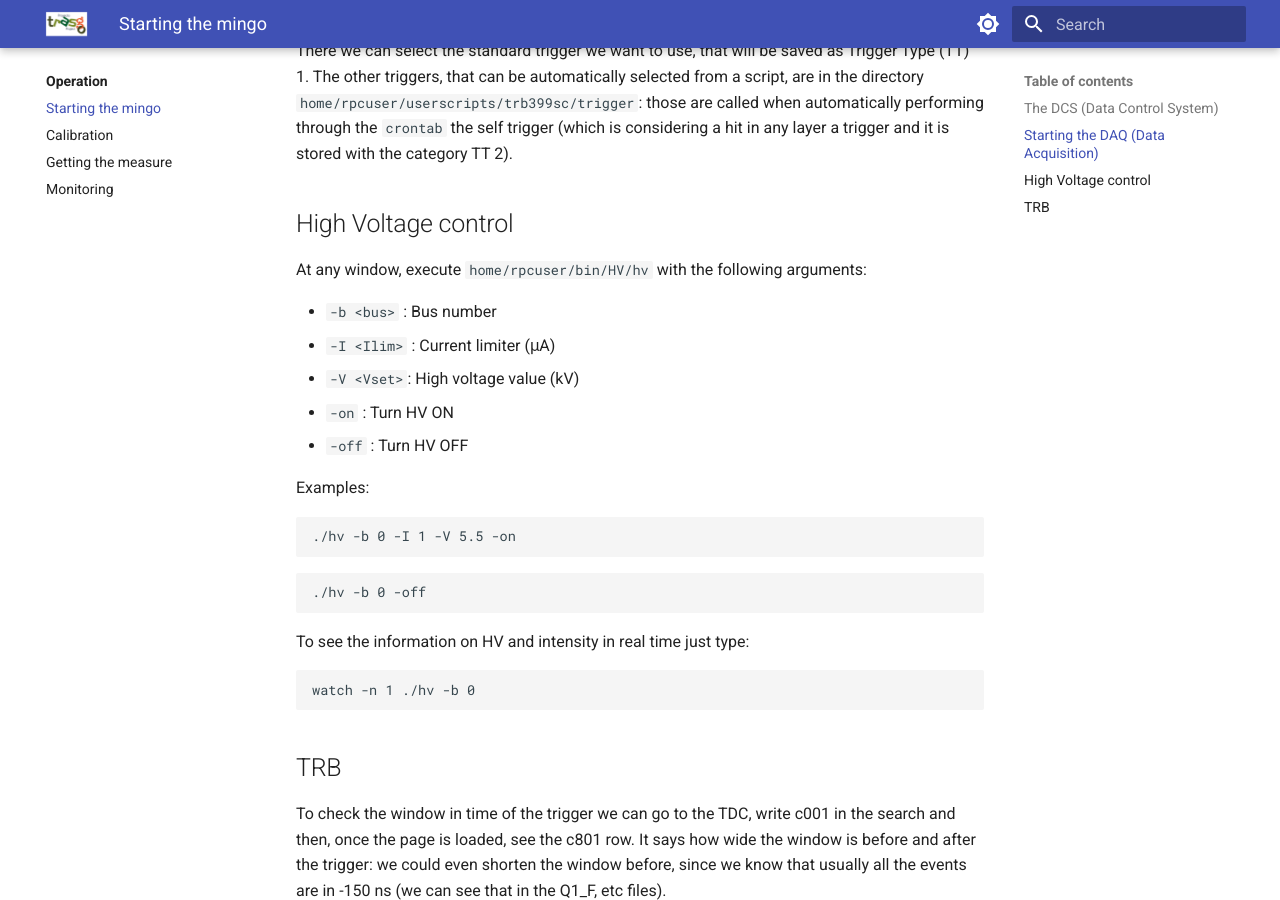
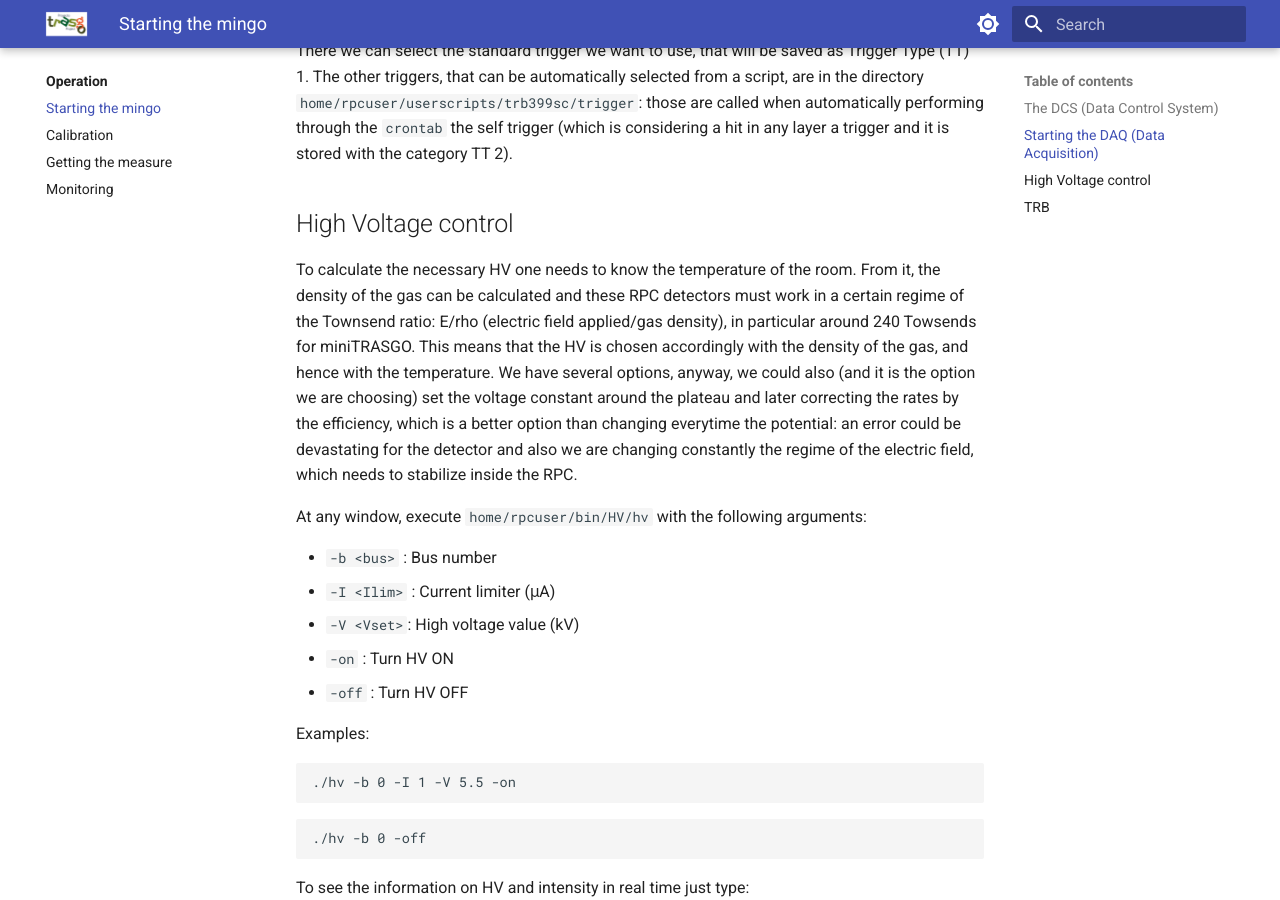
Before and after one commit to cayesoneira/miniTRASGO-documentation, an MkDocs documentation site: the page built from docs/operation/configuration.md, in a window 1280 px wide and 900 px high, scrolled down 848 px. Built offline with MkDocs 1.6.1 and Material for MkDocs 9.7.7, drawn with Linux system fonts in a browser that asks for light colours.

Commit message:
Update configuration.md

```diff
--- a/docs/operation/configuration.md
+++ b/docs/operation/configuration.md
@@ -16,6 +16,8 @@
 There we can select the standard trigger we want to use, that will be saved as Trigger Type (TT) 1. The other triggers, that can be automatically selected from a script, are in the directory `home/rpcuser/userscripts/trb399sc/trigger`: those are called when automatically performing through the `crontab` the self trigger (which is considering a hit in any layer a trigger and it is stored with the category TT 2).
 
 ## High Voltage control
+To calculate the necessary HV one needs to know the temperature of the room. From it, the density of the gas can be calculated and these RPC detectors must work in a certain regime of the Townsend ratio: E/rho (electric field applied/gas density), in particular around 240 Towsends for miniTRASGO. This means that the HV is chosen accordingly with the density of the gas, and hence with the temperature. We have several options, anyway, we could also (and it is the option we are choosing) set the voltage constant around the plateau and later correcting the rates by the efficiency, which is a better option than changing everytime the potential: an error could be devastating for the detector and also we are changing constantly the regime of the electric field, which needs to stabilize inside the RPC.
+
 At any window, execute `home/rpcuser/bin/HV/hv` with the following arguments:
 
 - `-b <bus>` : Bus number
```
